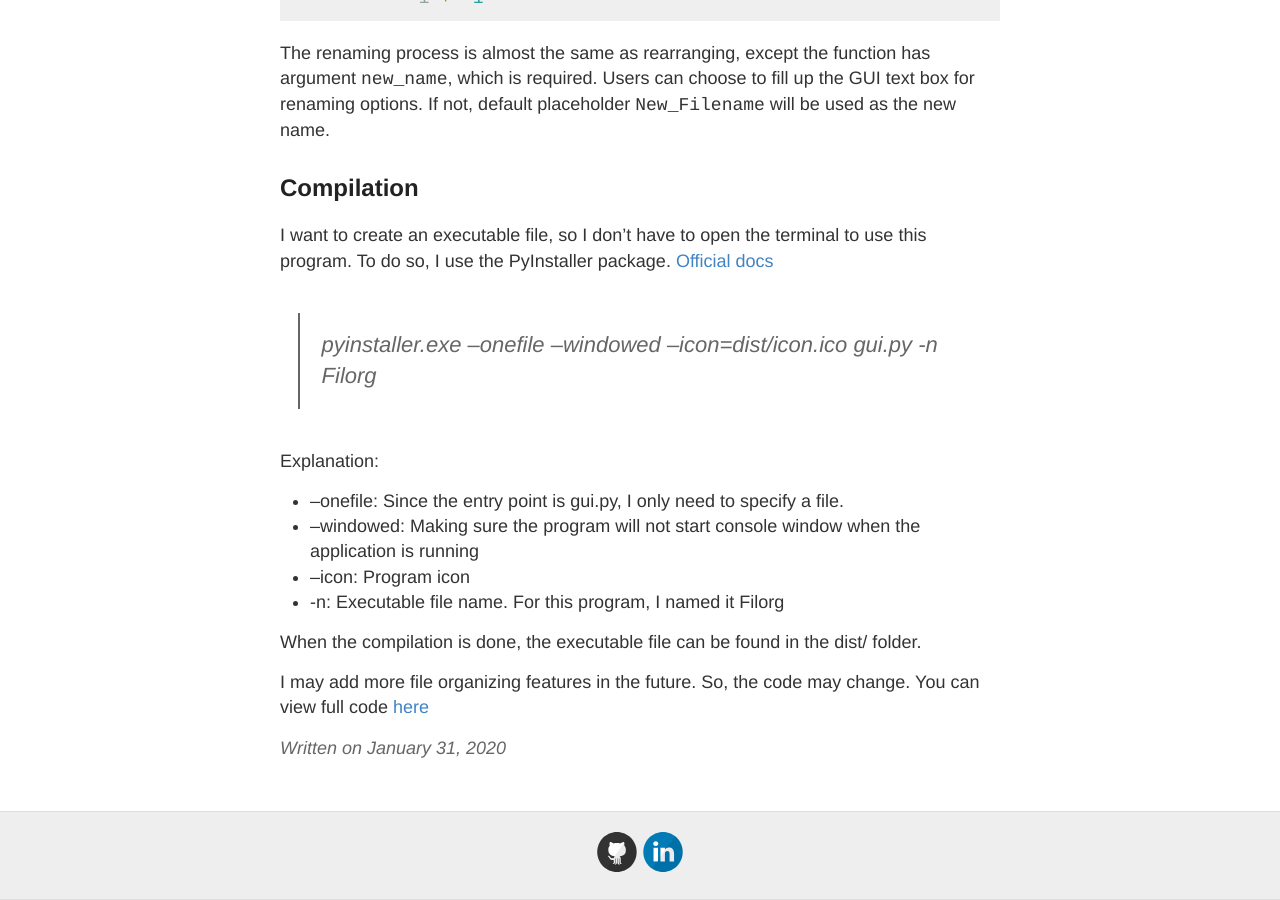
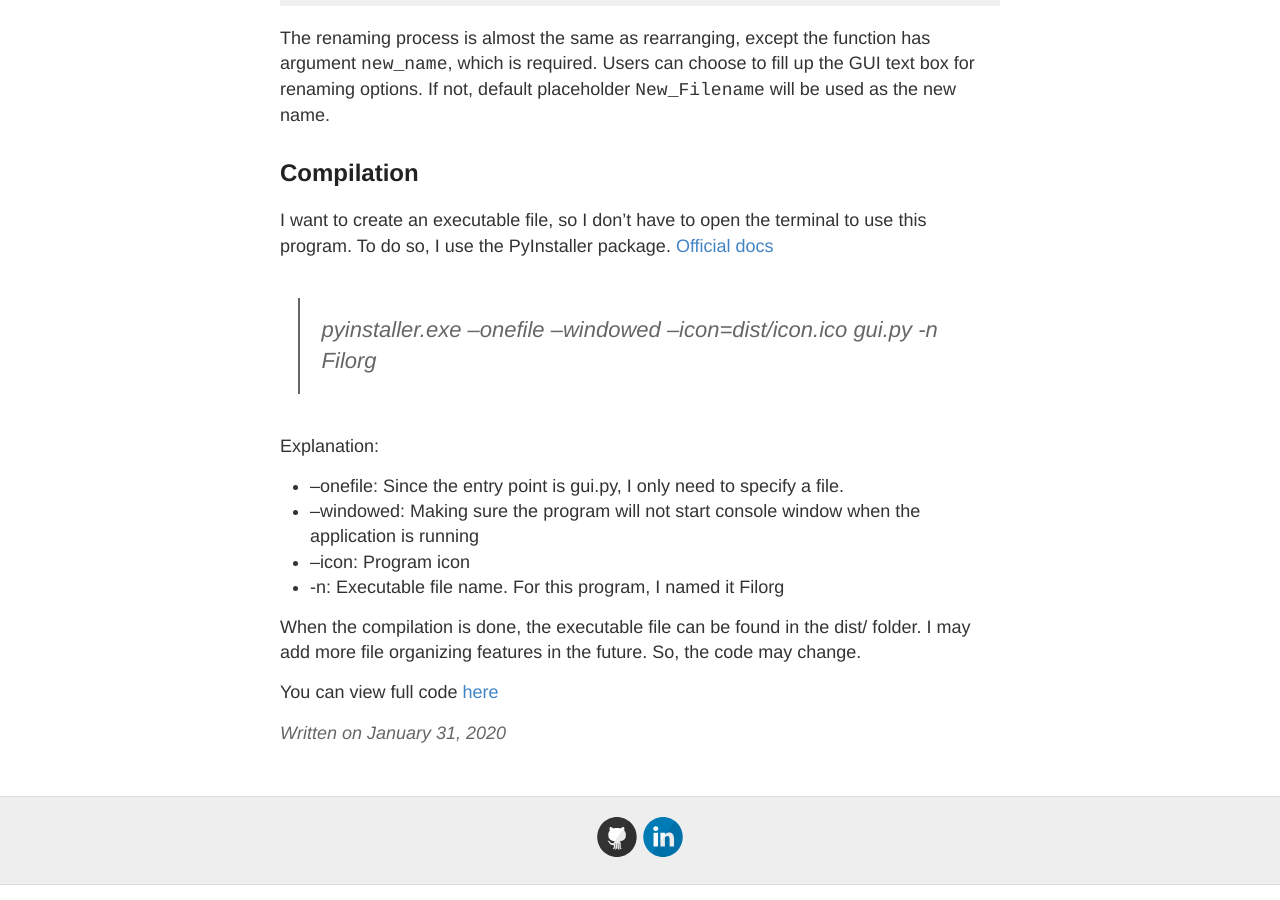
Before and after one commit to devennn/devennn.github.io, a Jekyll site: the page built from _posts/2020-01-31-python-file-organizer.md, in a window 1280 px wide and 900 px high, scrolled down 4666 px. Built offline with Jekyll 4.4.1, drawn with Linux system fonts in a browser that asks for light colours.

```diff
--- a/_posts/2020-01-31-python-file-organizer.md
+++ b/_posts/2020-01-31-python-file-organizer.md
@@ -3,9 +3,8 @@ layout: post
 title: Simple GUI file organizer to Rearrange amd Rename files
 ---
 
+Usually, at the end of the semester, my Download folder is full of files. The files are useful. I don't want to waste them, but trying to organize them is a pain. Luckily, I know Python! So, I decided to build a semi-automatic file organizer. I think this would be useful not just for download folder, but also to another messy folder such as Desktop, etc.
 ![File Organizer](https://raw.githubusercontent.com/devennn/mysite/master/images/Filorg.PNG?token=ALZQJUU7IGNHBW6IXH6BDLC6KSJA4)
-
-Usually, at the end of the semester, my Download folder is full of files. The files are useful. I don't want to waste them, but trying to organize them is a pain. Luckily, I know Python! So, I decided to build a semi-automatic file organizer. I think this would be useful not just for download folder, but also to another messy folder such as Desktop, etc.
 
 How it works:
 1) User choose directory to organize
@@ -176,6 +175,6 @@ Explanation:
 - --icon: Program icon
 - -n: Executable file name. For this program, I named it Filorg
 
-When the compilation is done, the executable file can be found in the dist/ folder.
+When the compilation is done, the executable file can be found in the dist/ folder. I may add more file organizing features in the future. So, the code may change.
 
-I may add more file organizing features in the future. So, the code may change. You can view full code [here](https://github.com/devennn/Filorg)
+You can view full code [here](https://github.com/devennn/Filorg)
```
